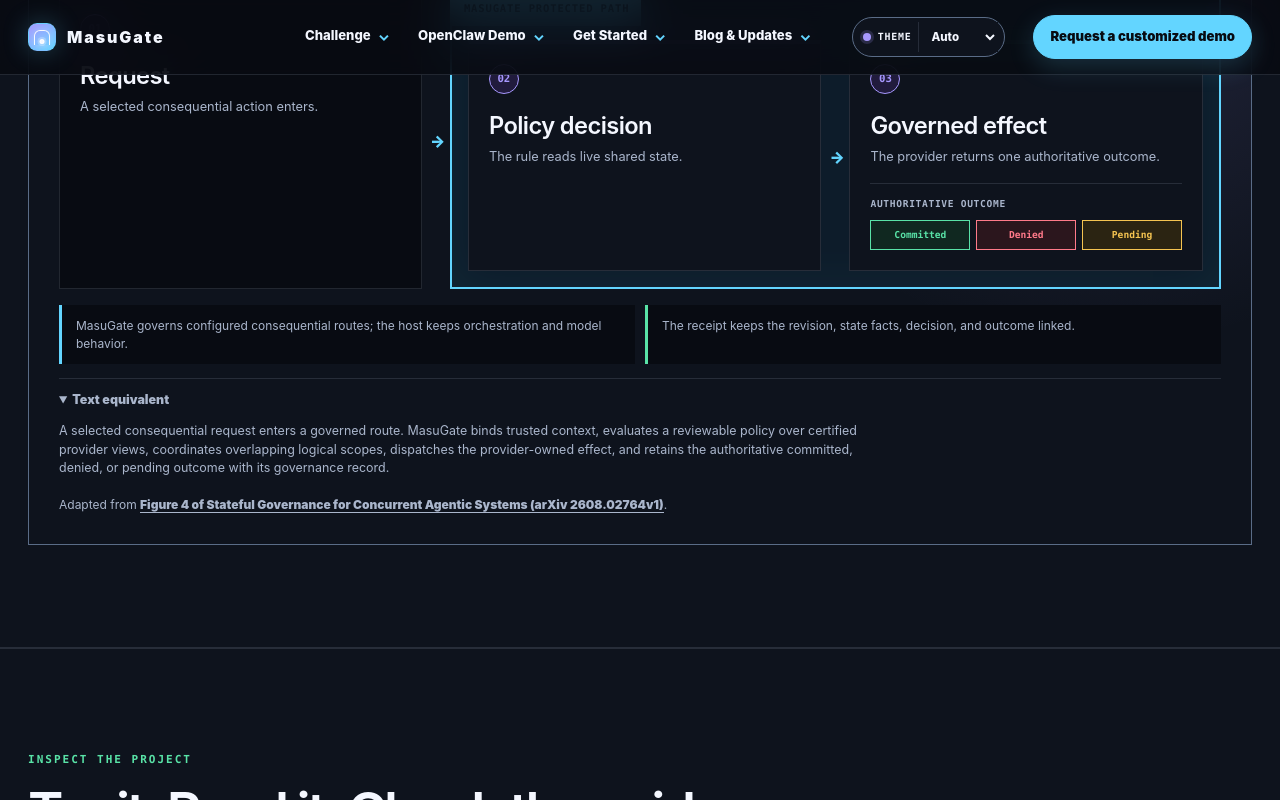
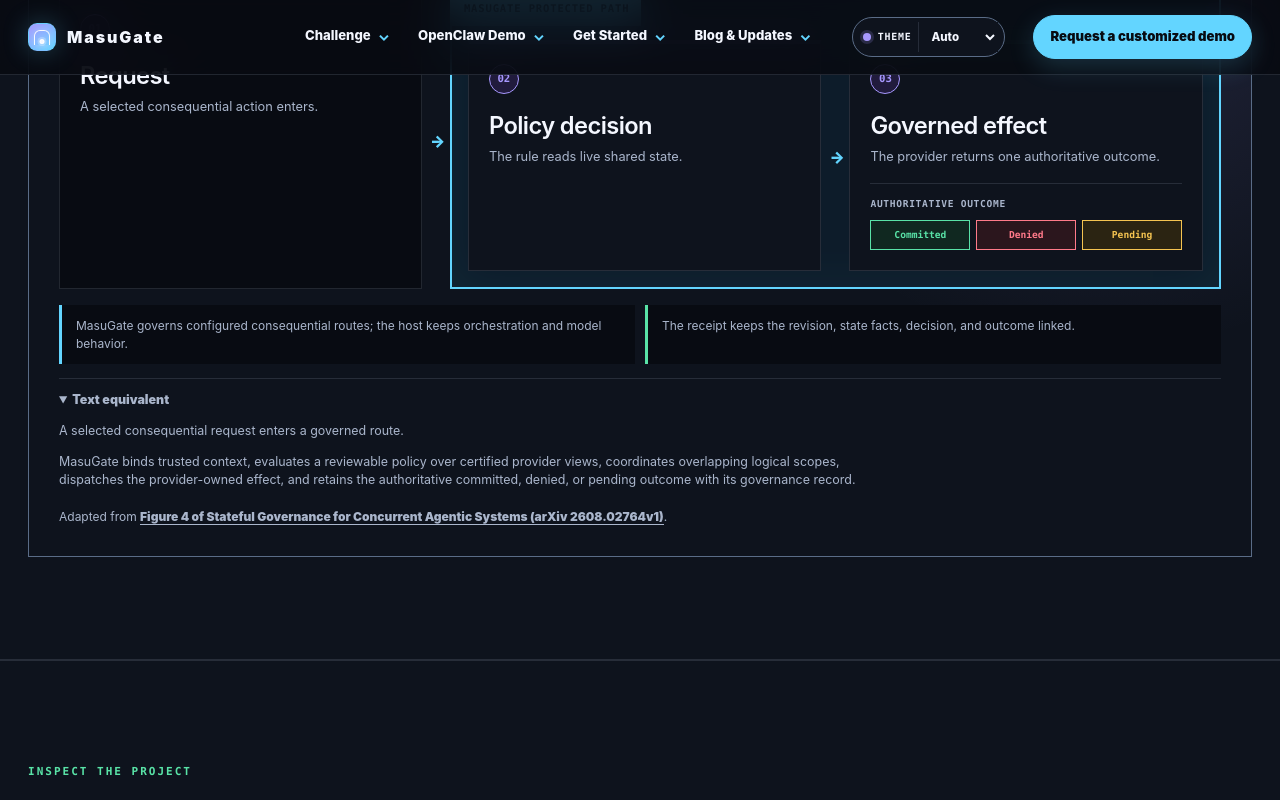
Before and after one commit to masugate/masugate.github.io, a Next.js app: page / in a window 1280 px wide. Both pictures are taken after a click on the heading "Text equivalent". Shown: the part 3136-3936 px from the top of the page. Built offline with nearby package versions, Linux system fonts and the light colour scheme.

Commit message:
a11y: split schematic text alternatives

```diff
--- a/app/components/MasuGateSchematics.tsx
+++ b/app/components/MasuGateSchematics.tsx
@@ -20,10 +20,14 @@ function FigureAttribution({ source }: { source: PaperFigureAttribution }) {
 }
 
 function TextEquivalent({ profile }: { profile: SchematicProfile }) {
+  const statements = profile.textEquivalent.split(/(?<=[.!?])\s+/);
+
   return (
     <details className={styles.transcript}>
       <summary>Text equivalent</summary>
-      <p>{profile.textEquivalent}</p>
+      {statements.map((statement) => (
+        <p key={statement}>{statement}</p>
+      ))}
     </details>
   );
 }
```
